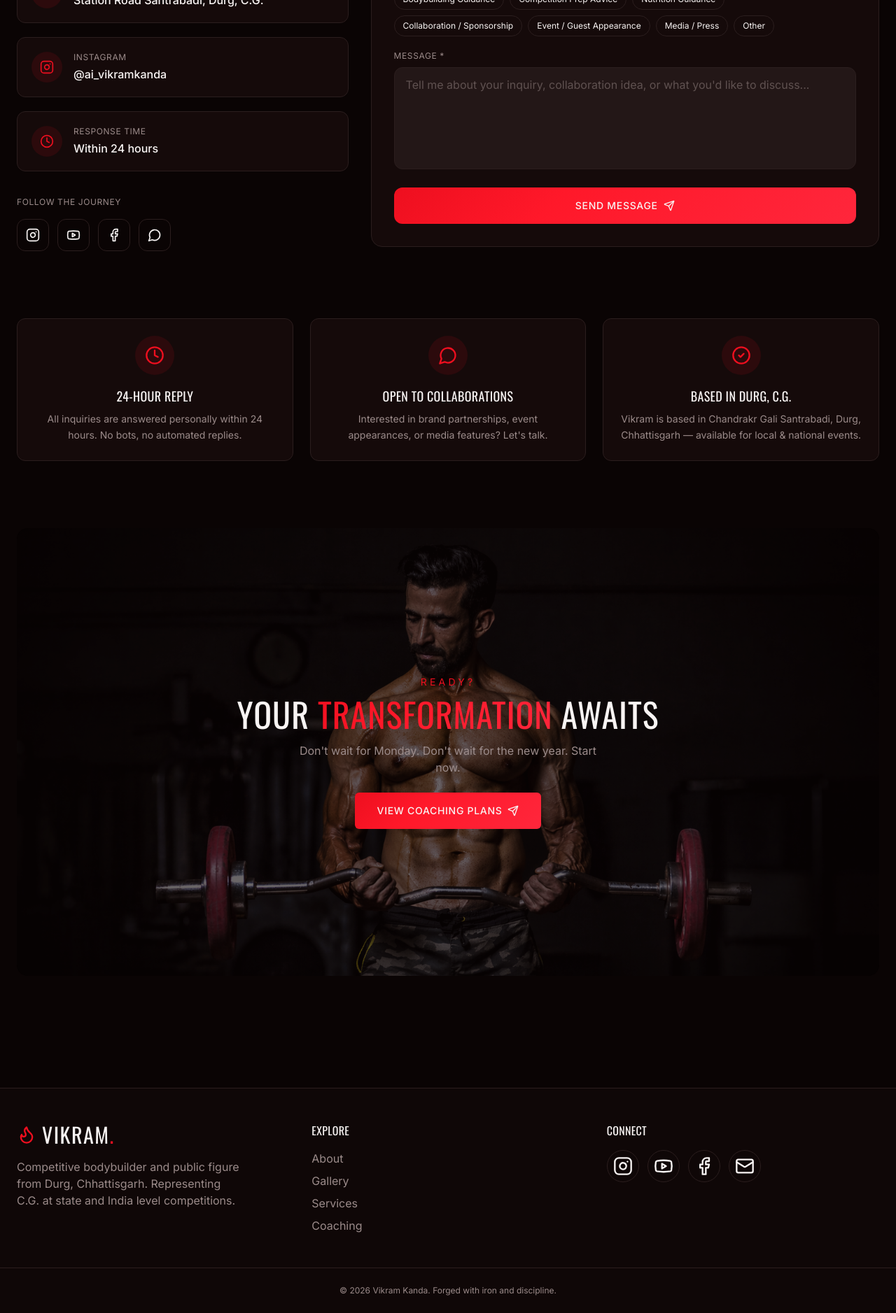
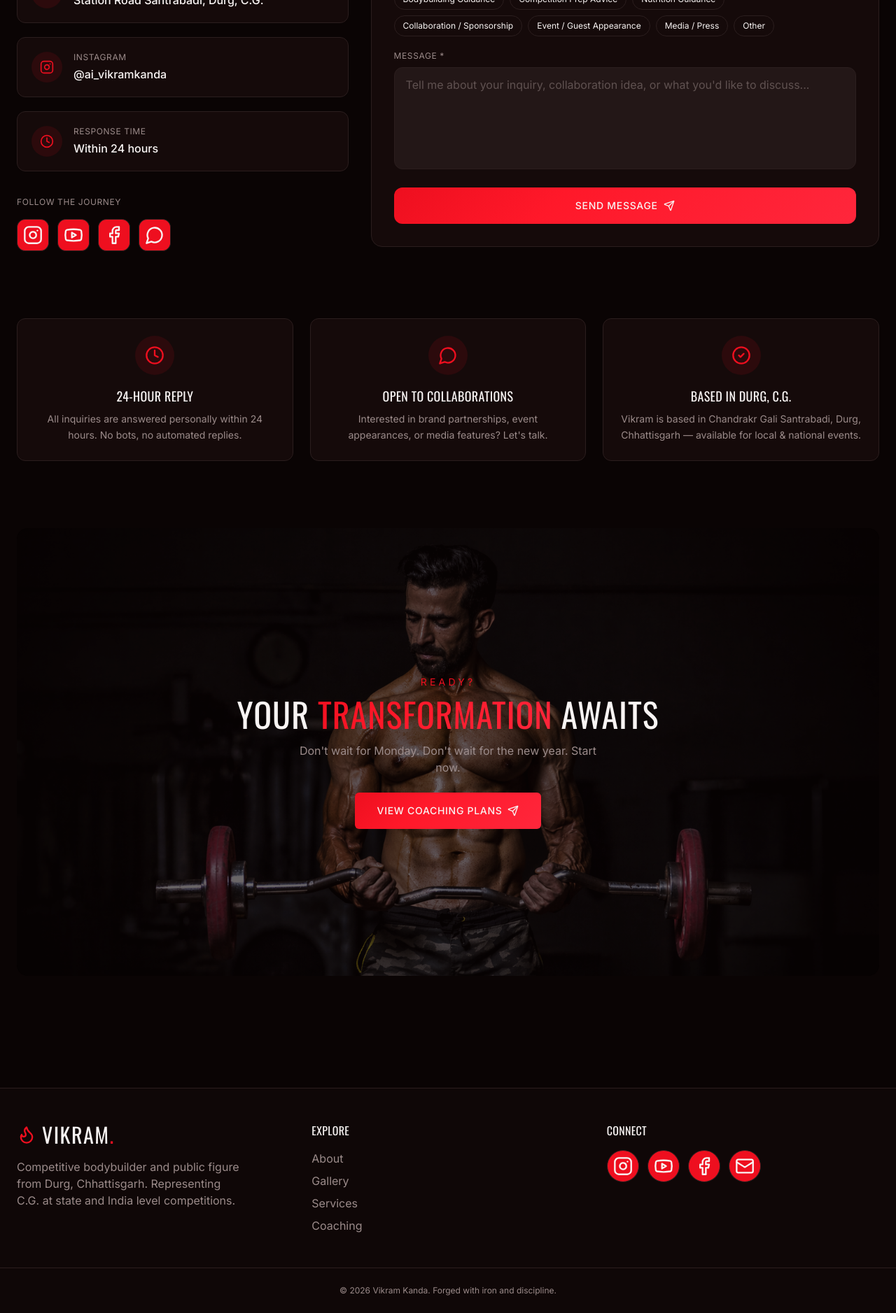
Before and after one commit to anshukumar2708/vikram-kanda-portfolio, a Next.js app: page /contact in a window 1280 px wide. Shown: the part 637-2514 px from the top of the page at 70% size. Built offline with nearby package versions, Linux system fonts and the light colour scheme; no server answers.

Commit message:
update styles

```diff
--- a/src/app/about/page.tsx
+++ b/src/app/about/page.tsx
@@ -204,7 +204,7 @@ export default function AboutPage() {
           <div className="relative rounded-2xl overflow-hidden">
             <div className="absolute inset-0">
               <Image src={aboutPortrait2} alt="" fill sizes="100vw" className="object-cover" aria-hidden="true" />
-              <div className="absolute inset-0 bg-background/85" />
+              <div className="absolute inset-0 bg-background/70" />
             </div>
             <div className="relative py-20 px-6 text-center max-w-3xl mx-auto">
               <Quote className="w-12 h-12 text-primary/30 mx-auto mb-6" />
--- a/src/app/contact/contact-client.tsx
+++ b/src/app/contact/contact-client.tsx
@@ -63,15 +63,15 @@ export function ContactInfoPanel() {
             const isExternal = href.startsWith("http");
             return (
               <li key={label}>
-                <a
+                <Link
                   href={href}
                   aria-label={label}
                   target={isExternal ? "_blank" : undefined}
                   rel={isExternal ? "noopener noreferrer" : undefined}
-                  className="inline-flex p-3 rounded-xl border border-border hover:bg-primary hover:border-primary hover:text-primary-foreground transition-bounce hover:scale-110 hover:-translate-y-1"
+                  className="heart-animate inline-flex p-2 rounded-xl border border-border bg-primary hover:bg-transparent hover:border-primary hover:text-primary-foreground transition-bounce hover:scale-110 hover:-translate-y-1"
                 >
-                  <Icon className="w-5 h-5" />
-                </a>
+                  <Icon className="w-7 h-7" />
+                </Link>
               </li>
             );
           })}
--- a/src/app/globals.css
+++ b/src/app/globals.css
@@ -599,3 +599,39 @@
     scroll-behavior: auto !important;
   }
 }
+
+
+
+/* Heartbeat animation */
+@keyframes heartbeat {
+  0% {
+    transform: scale(1);
+  }
+
+  25% {
+    transform: scale(1.12);
+  }
+
+  40% {
+    transform: scale(0.95);
+  }
+
+  60% {
+    transform: scale(1.08);
+  }
+
+  100% {
+    transform: scale(1);
+  }
+}
+
+/* Run continuously */
+.heart-animate {
+  animation: heartbeat 1s ease-in-out infinite;
+  transition: all 0.3s ease;
+}
+
+/* Stop animation on hover */
+.heart-animate:hover {
+  animation-play-state: paused;
+}
--- a/src/components/footer.tsx
+++ b/src/components/footer.tsx
@@ -43,7 +43,7 @@ export function Footer() {
                   aria-label={label}
                   target={href.startsWith("http") ? "_blank" : undefined}
                   rel={href.startsWith("http") ? "noopener noreferrer" : undefined}
-                  className="inline-flex p-2 rounded-full border border-border hover:bg-primary hover:border-primary hover:text-primary-foreground hover:scale-110 transition-bounce"
+                  className="heart-animate inline-flex p-2 rounded-full border border-border bg-primary hover:bg-transparent hover:text-primary-foreground hover:scale-110"
                 >
                   <Icon className="w-7 h-7" />
                 </Link>
```
